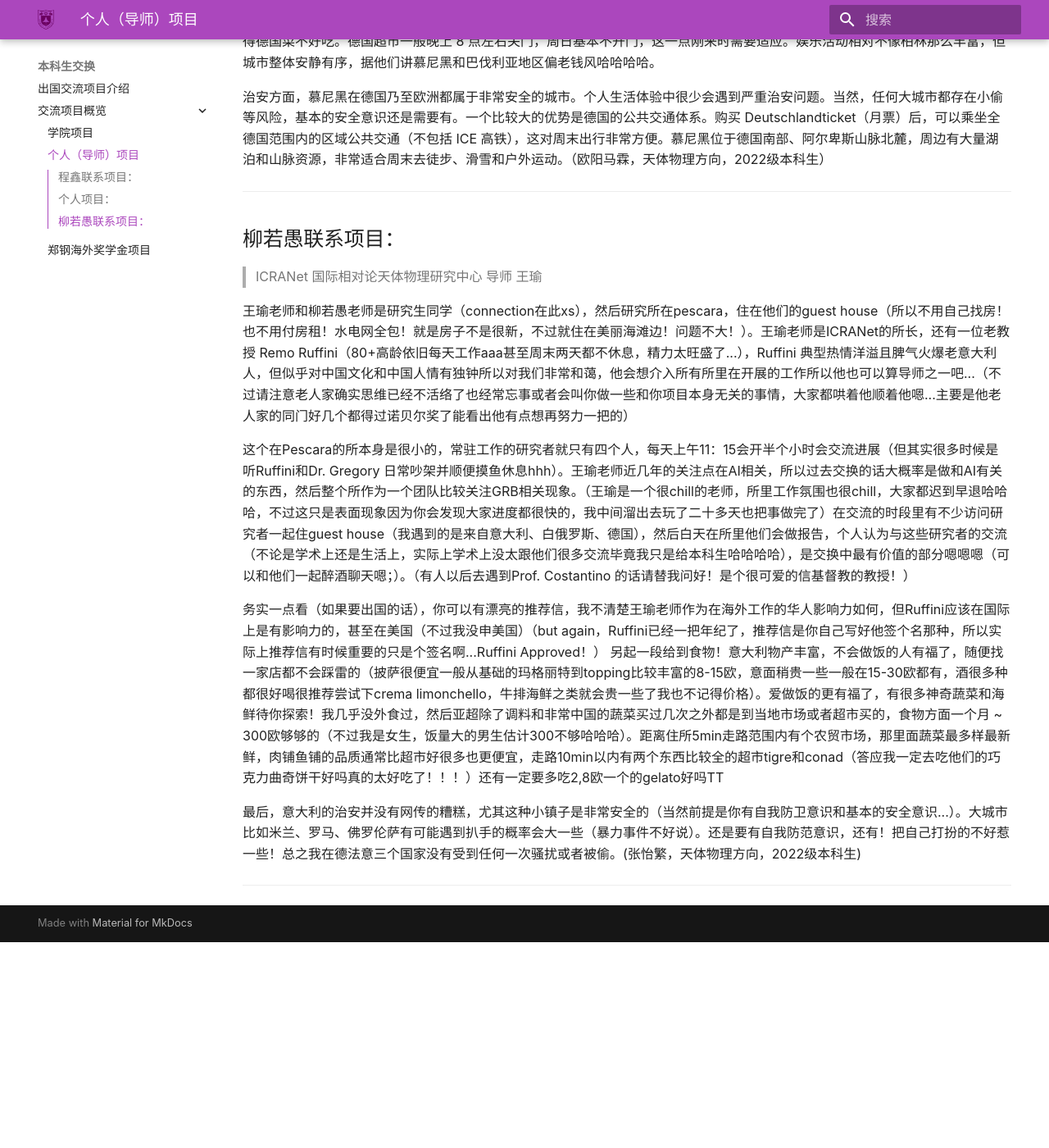
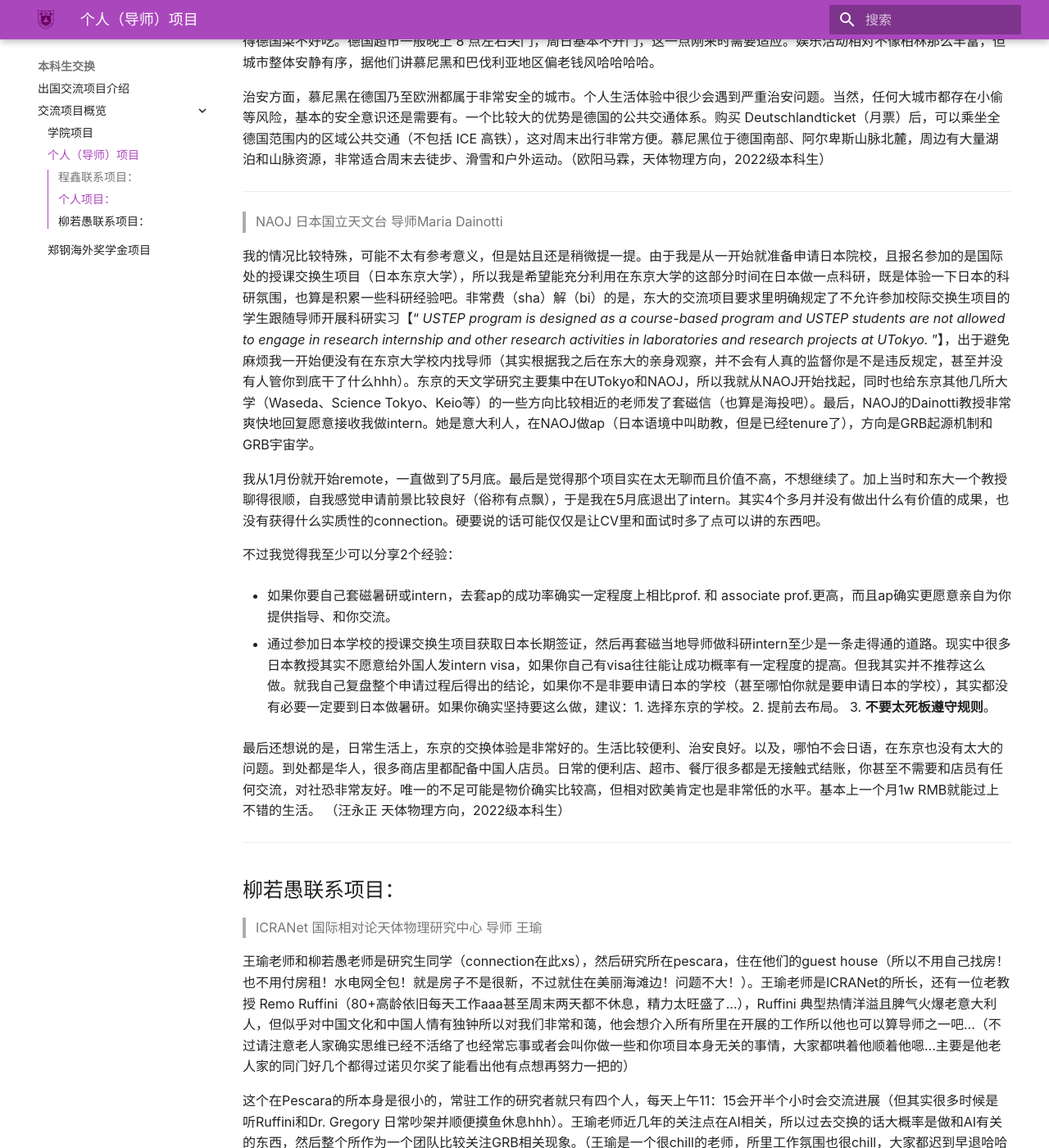
Before and after one commit to nju-astronomy/NJU-ASA, an MkDocs documentation site: the page built from docs/abroad_exchange/personal_project.md, in a window 1280 px wide and 1400 px high, scrolled down 1832 px. Shown: the whole window at 82% size. Built offline with MkDocs 1.6.1 and Material for MkDocs 9.7.7, drawn with Linux system fonts in a browser that asks for light colours; some web fonts are replaced; before the commit the page ends 2981 px from its top, so only the background shows below that.

Commit message:
Update personal_project.md
添加了一些关于个人联系项目的内容

```diff
--- a/docs/abroad_exchange/personal_project.md
+++ b/docs/abroad_exchange/personal_project.md
@@ -30,6 +30,23 @@
 
 ---
 
+> NAOJ 日本国立天文台 导师Maria Dainotti
+
+我的情况比较特殊，可能不太有参考意义，但是姑且还是稍微提一提。由于我是从一开始就准备申请日本院校，且报名参加的是国际处的授课交换生项目（日本东京大学），所以我是希望能充分利用在东京大学的这部分时间在日本做一点科研，既是体验一下日本的科研氛围，也算是积累一些科研经验吧。非常费（sha）解（bi）的是，东大的交流项目要求里明确规定了不允许参加校际交换生项目的学生跟随导师开展科研实习【“ *USTEP program is designed as a course-based program and USTEP students are not allowed to engage in research internship and other research activities in laboratories and research projects at UTokyo.* ”】，出于避免麻烦我一开始便没有在东京大学校内找导师（其实根据我之后在东大的亲身观察，并不会有人真的监督你是不是违反规定，甚至并没有人管你到底干了什么hhh）。东京的天文学研究主要集中在UTokyo和NAOJ，所以我就从NAOJ开始找起，同时也给东京其他几所大学（Waseda、Science Tokyo、Keio等）的一些方向比较相近的老师发了套磁信（也算是海投吧）。最后，NAOJ的Dainotti教授非常爽快地回复愿意接收我做intern。她是意大利人，在NAOJ做ap（日本语境中叫助教，但是已经tenure了），方向是GRB起源机制和GRB宇宙学。
+
+我从1月份就开始remote，一直做到了5月底。最后是觉得那个项目实在太无聊而且价值不高，不想继续了。加上当时和东大一个教授聊得很顺，自我感觉申请前景比较良好（俗称有点飘），于是我在5月底退出了intern。其实4个多月并没有做出什么有价值的成果，也没有获得什么实质性的connection。硬要说的话可能仅仅是让CV里和面试时多了点可以讲的东西吧。
+
+不过我觉得我至少可以分享2个经验：
+
+- 如果你要自己套磁暑研或intern，去套ap的成功率确实一定程度上相比prof. 和 associate prof.更高，而且ap确实更愿意亲自为你提供指导、和你交流。
+
+- 通过参加日本学校的授课交换生项目获取日本长期签证，然后再套磁当地导师做科研intern至少是一条走得通的道路。现实中很多日本教授其实不愿意给外国人发intern visa，如果你自己有visa往往能让成功概率有一定程度的提高。但我其实并不推荐这么做。就我自己复盘整个申请过程后得出的结论，如果你不是非要申请日本的学校（甚至哪怕你就是要申请日本的学校），其实都没有必要一定要到日本做暑研。如果你确实坚持要这么做，建议：1. 选择东京的学校。2. 提前去布局。 3. **不要太死板遵守规则**。
+
+最后还想说的是，日常生活上，东京的交换体验是非常好的。生活比较便利、治安良好。以及，哪怕不会日语，在东京也没有太大的问题。到处都是华人，很多商店里都配备中国人店员。日常的便利店、超市、餐厅很多都是无接触式结账，你甚至不需要和店员有任何交流，对社恐非常友好。唯一的不足可能是物价确实比较高，但相对欧美肯定也是非常低的水平。基本上一个月1w RMB就能过上不错的生活。
+（汪永正 天体物理方向，2022级本科生）
+
+---
+
 ## 柳若愚联系项目：
 
 > ICRANet 国际相对论天体物理研究中心 导师 王瑜
```
